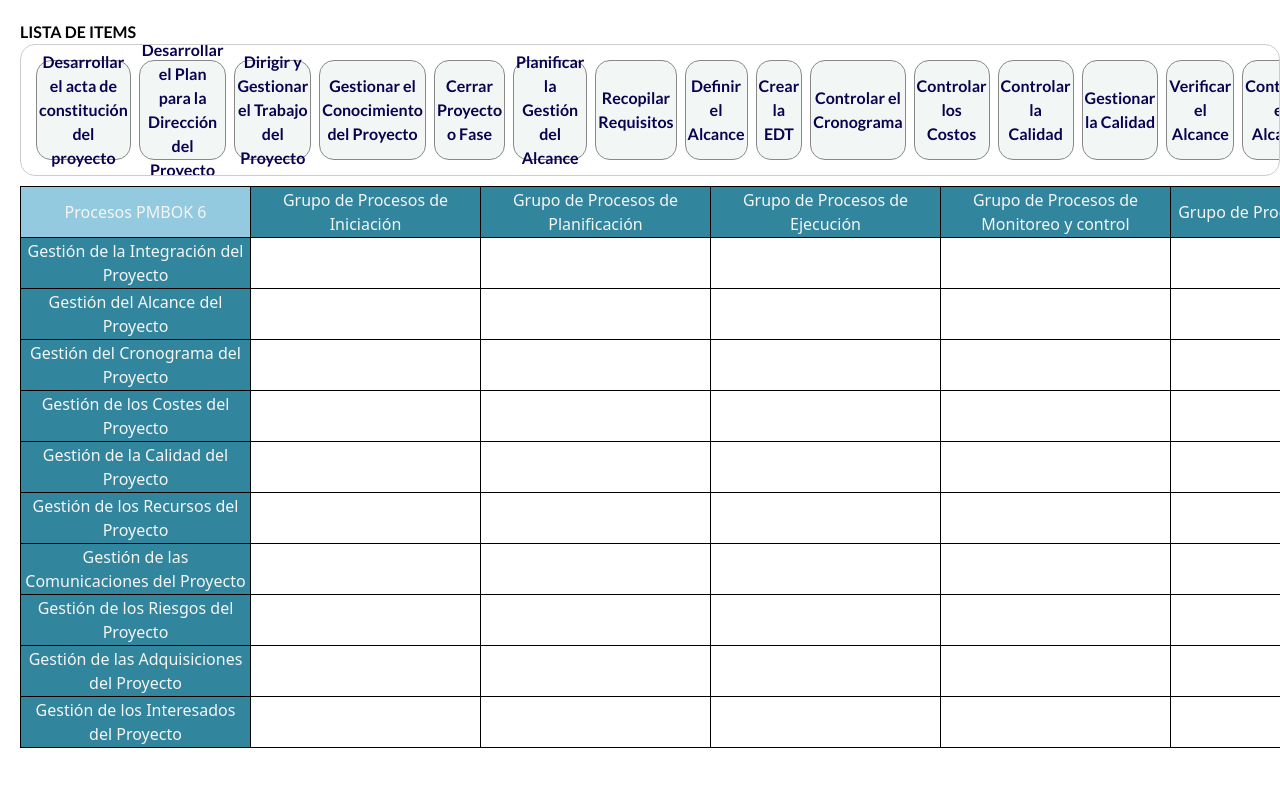
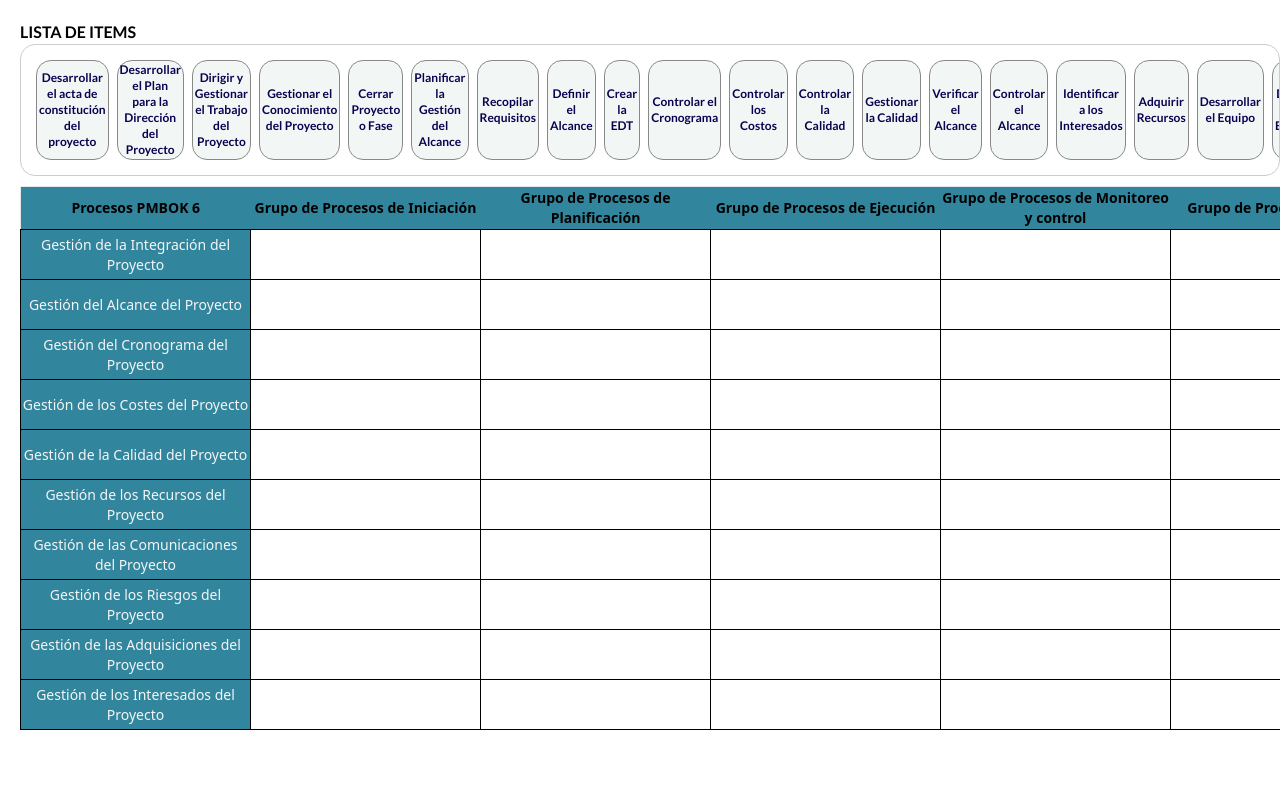
Before and after one commit to novakmzv/pmbook-table, a website built with Vite: page index.html in a window 1280 px wide. Shown: the top 786 px of the page. Built offline with nearby package versions, Linux system fonts and the light colour scheme.

Commit message:
edit styles

```diff
--- a/app.js
+++ b/app.js
@@ -1,5 +1,5 @@
 const greenBackground = '#36E502';
-const redBackground = '#DA3B04';
+const redBackground = '#FF0000';
 const defaultBackground = '';
 
 const items = document.querySelectorAll('.item');
--- a/index.html
+++ b/index.html
@@ -12,41 +12,43 @@
 <main>
     <h1>Lista de items</h1>
     <div id="items">
-        <div class="item" id="A-item1" draggable="true">Desarrollar el acta de constitución del proyecto</div>
-        <div class="item" id="A-item2" draggable="true">Desarrollar el Plan para la Dirección del Proyecto</div>
-        <div class="item" id="A-item3.1" draggable="true">Dirigir y Gestionar el Trabajo del Proyecto</div>
-        <div class="item" id="A-item3.2" draggable="true">Gestionar el Conocimiento del Proyecto</div>
-        <div class="item" id="A-item5" draggable="true">Cerrar Proyecto o Fase</div>
-        <div class="item" id="B-item2.1" draggable="true">Planificar la Gestión del Alcance</div>
-        <div class="item" id="B-item2.2" draggable="true">Recopilar Requisitos</div>
-        <div class="item" id="B-item2.3" draggable="true">Definir el Alcance</div>
-        <div class="item" id="B-item2.4" draggable="true">Crear la EDT</div>
-        <div class="item" id="C-item4" draggable="true">Controlar el Cronograma</div>
-        <div class="item" id="D-item4" draggable="true">Controlar los Costos</div>
-        <div class="item" id="E-item4" draggable="true">Controlar la Calidad</div>
-        <div class="item" id="E-item3" draggable="true">Gestionar la Calidad</div>
-        <div class="item" id="B-item4.1" draggable="true">Verificar el Alcance</div>
-        <div class="item" id="B-item4.2" draggable="true">Controlar el Alcance</div>
-        <div class="item" id="J-item1" draggable="true">Identificar a los Interesados</div>
-        <div class="item" id="F-item3.1" draggable="true">Adquirir Recursos</div>
-        <div class="item" id="F-item3.2" draggable="true">Desarrollar el Equipo</div>
-        <div class="item" id="F-item3.3" draggable="true">Dirigir el Equipo</div>
-        <div class="item" id="J-item2" draggable="true">Planificar Participación de los Interesados</div>
-        <div class="item" id="G-item2" draggable="true">Planificar Gestión de las Comunicaciones</div>
-        <div class="item" id="I-item2" draggable="true">Planificar Gestión de las Adquisiciones</div>
-        <div class="item" id="J-item3" draggable="true">Gestionar Participación de los Interesados</div>
-        <div class="item" id="J-item4" draggable="true">Monitorizar Participación de los Interesados</div>
+        <div class="item text-xs" id="A-item1" draggable="true">Desarrollar el acta de constitución del proyecto</div>
+        <div class="item text-xs" id="A-item2" draggable="true">Desarrollar el Plan para la Dirección del Proyecto</div>
+        <div class="item text-xs" id="A-item3.1" draggable="true">Dirigir y Gestionar el Trabajo del Proyecto</div>
+        <div class="item text-xs" id="A-item3.2" draggable="true">Gestionar el Conocimiento del Proyecto</div>
+        <div class="item text-xs" id="A-item5" draggable="true">Cerrar Proyecto o Fase</div>
+        <div class="item text-xs" id="B-item2.1" draggable="true">Planificar la Gestión del Alcance</div>
+        <div class="item text-xs" id="B-item2.2" draggable="true">Recopilar Requisitos</div>
+        <div class="item text-xs" id="B-item2.3" draggable="true">Definir el Alcance</div>
+        <div class="item text-xs" id="B-item2.4" draggable="true">Crear la EDT</div>
+        <div class="item text-xs" id="C-item4" draggable="true">Controlar el Cronograma</div>
+        <div class="item text-xs" id="D-item4" draggable="true">Controlar los Costos</div>
+        <div class="item text-xs" id="E-item4" draggable="true">Controlar la Calidad</div>
+        <div class="item text-xs" id="E-item3" draggable="true">Gestionar la Calidad</div>
+        <div class="item text-xs" id="B-item4.1" draggable="true">Verificar el Alcance</div>
+        <div class="item text-xs" id="B-item4.2" draggable="true">Controlar el Alcance</div>
+        <div class="item text-xs" id="J-item1" draggable="true">Identificar a los Interesados</div>
+        <div class="item text-xs" id="F-item3.1" draggable="true">Adquirir Recursos</div>
+        <div class="item text-xs" id="F-item3.2" draggable="true">Desarrollar el Equipo</div>
+        <div class="item text-xs" id="F-item3.3" draggable="true">Dirigir el Equipo</div>
+        <div class="item text-xs" id="J-item2" draggable="true">Planificar Participación de los Interesados</div>
+        <div class="item text-xs" id="G-item2" draggable="true">Planificar Gestión de las Comunicaciones</div>
+        <div class="item text-xs" id="I-item2" draggable="true">Planificar Gestión de las Adquisiciones</div>
+        <div class="item text-xs" id="J-item3" draggable="true">Gestionar Participación de los Interesados</div>
+        <div class="item text-xs" id="J-item4" draggable="true">Monitorizar Participación de los Interesados</div>
     </div>
 
-    <table>
-        <tr>
-            <td class="invalid-drop table-name row-width">Procesos PMBOK 6</td>
-            <td class="invalid-drop row-width" draggable="false" ondragover="dragOver()" ondrop="dragDrop()">Grupo de Procesos de Iniciación</td>
-            <td class="invalid-drop row-width" draggable="false" ondragover="dragOver()" ondrop="dragDrop()">Grupo de Procesos de Planificación</td>
-            <td class="invalid-drop row-width" draggable="false" ondragover="dragOver()" ondrop="dragDrop()">Grupo de Procesos de Ejecución</td>
-            <td class="invalid-drop row-width" draggable="false" ondragover="dragOver()" ondrop="dragDrop()">Grupo de Procesos de Monitoreo y control</td>
-            <td class="invalid-drop row-width" draggable="false" ondragover="dragOver()" ondrop="dragDrop()">Grupo de Procesos de Cierre</td>
-        </tr>
+    <table class="min-w-full border text-center text-sm font-light dark:border-neutral-500">
+        <thead class="border-b font-medium dark:border-neutral-500">
+            <tr>
+                <th scope="col" class="invalid-drop table-name row-width">Procesos PMBOK 6</th>
+                <th scope="col" class="invalid-drop row-width" draggable="false" ondragover="dragOver()" ondrop="dragDrop()">Grupo de Procesos de Iniciación</th>
+                <th scope="col" class="invalid-drop row-width" draggable="false" ondragover="dragOver()" ondrop="dragDrop()">Grupo de Procesos de Planificación</th>
+                <th scope="col" class="invalid-drop row-width" draggable="false" ondragover="dragOver()" ondrop="dragDrop()">Grupo de Procesos de Ejecución</th>
+                <th scope="col" class="invalid-drop row-width" draggable="false" ondragover="dragOver()" ondrop="dragDrop()">Grupo de Procesos de Monitoreo y control</th>
+                <th scope="col" class="invalid-drop row-width" draggable="false" ondragover="dragOver()" ondrop="dragDrop()">Grupo de Procesos de Cierre</th>
+            </tr>
+        </thead>
         <tr>
             <td class="invalid-drop" draggable="false" ondragover="dragOver()" ondrop="dragDrop()">Gestión de la Integración del Proyecto</td>
             <td class="A-item1"></td>
--- a/styles.css
+++ b/styles.css
@@ -5,7 +5,7 @@
     --table-name-color: #94cadf;
     --items-bg-color: #F2F7F6;
     --items-color: #0A014F;
-    --home-bg: #ffffff;
+    --home-bg: #fff;
 }
 
 .item::-webkit-scrollbar {
@@ -57,6 +57,7 @@
 
 td .item {
     margin: auto auto;
+    padding: 5px;
 }
 
 
@@ -69,6 +70,10 @@
     height: 50px;
     border: 1px solid #000;
     color: whitesmoke;
+}
+
+th {
+    border-bottom: 1px solid #000;
 }
 
 .invalid-drop {
```
